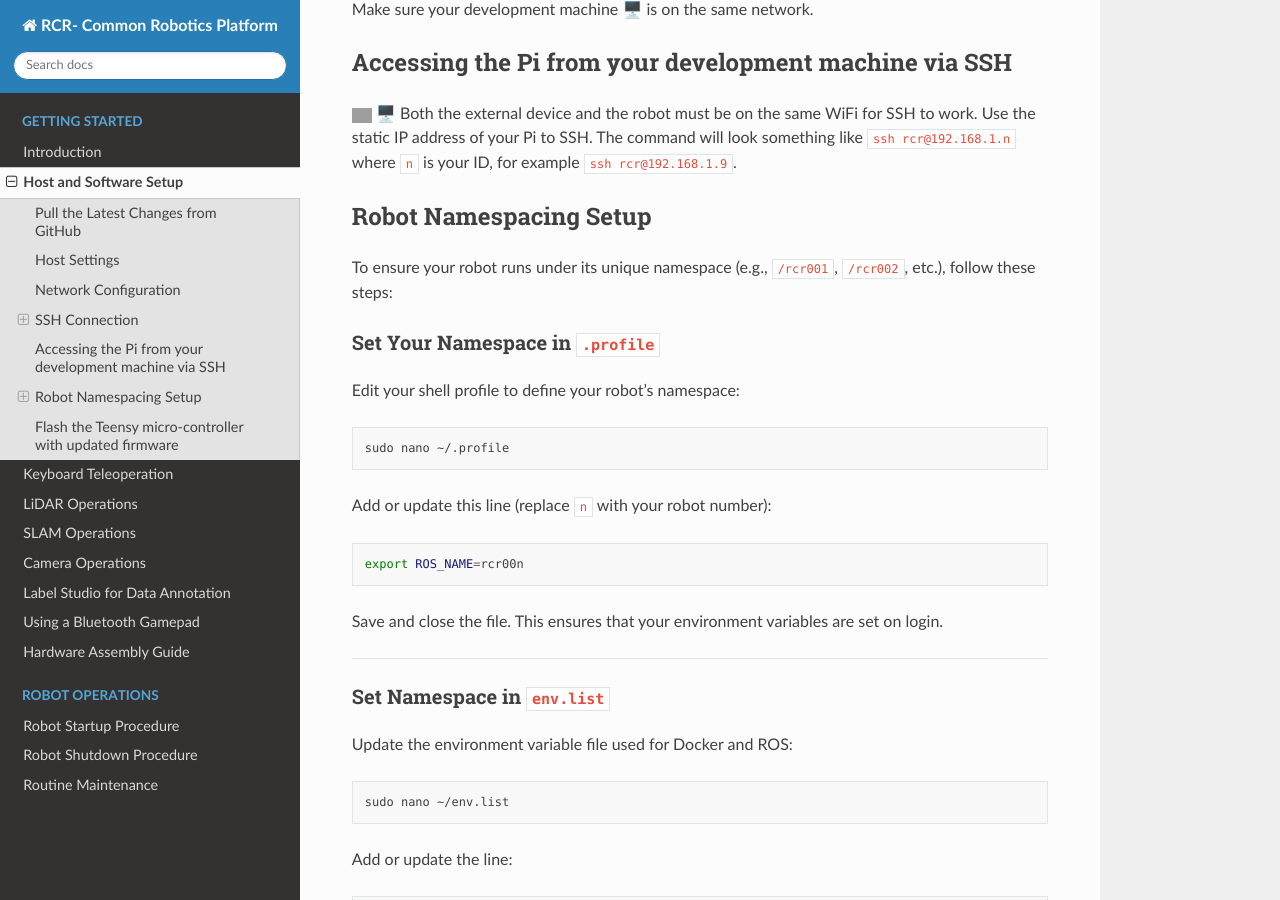
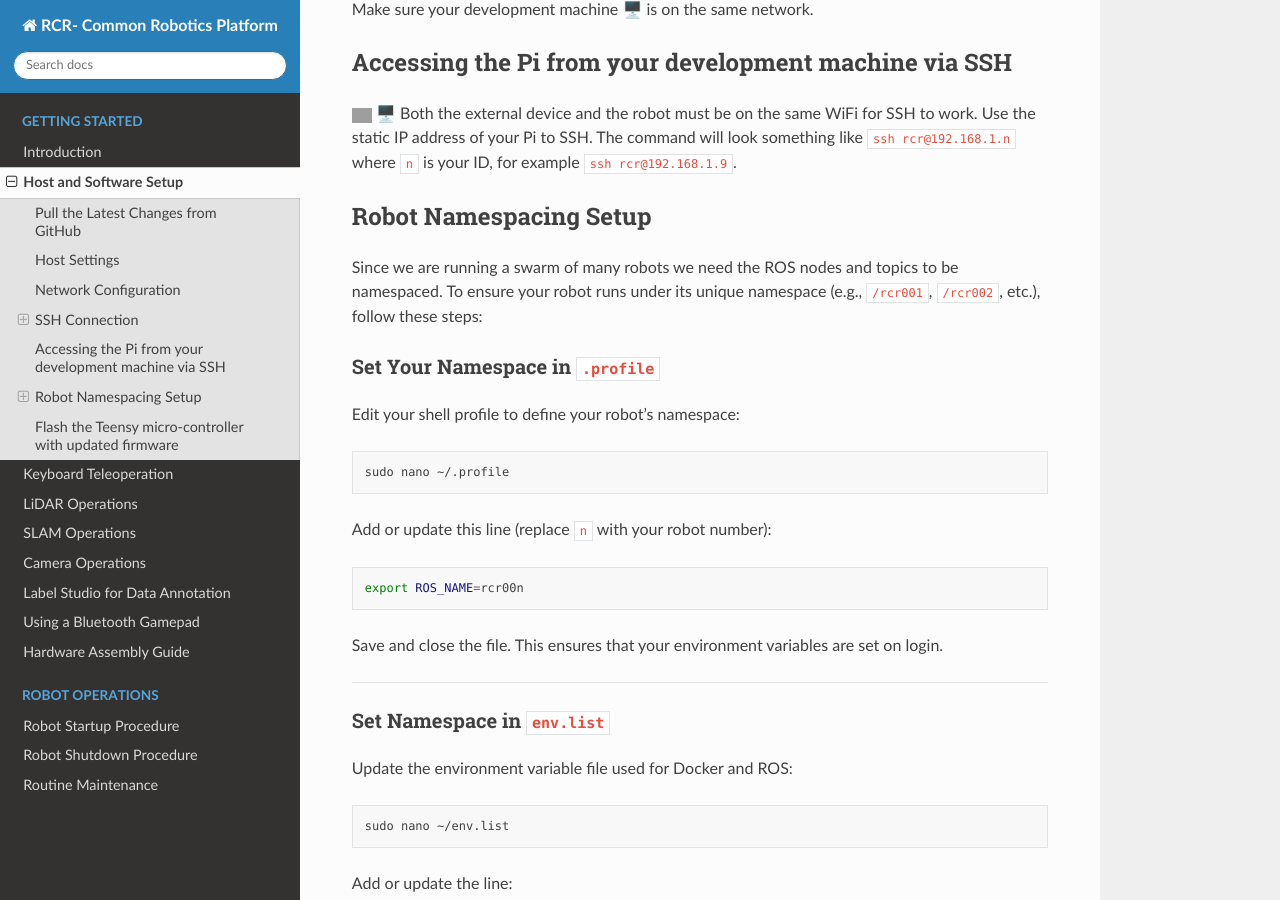
Before and after one commit to RoseCityRobotics/common_platform, a Sphinx documentation site: the page built from docs/source/setup/host_and_software.md, in a window 1280 px wide and 900 px high, scrolled down 2743 px. Built offline with Sphinx 7.4.7 and the Read the Docs theme 3.1.0, drawn with Linux system fonts in a browser that asks for light colours; pages that are not in the unit, such as notebooks, are missing from menus; grey boxes are pictures that could not be loaded.

Commit message:
namespace

```diff
--- a/docs/source/setup/host_and_software.md
+++ b/docs/source/setup/host_and_software.md
@@ -121,7 +121,7 @@ Both the external device and the robot must be on the same WiFi for SSH to work.
 
 ## Robot Namespacing Setup
 
-To ensure your robot runs under its unique namespace (e.g., `/rcr001`, `/rcr002`, etc.), follow these steps:
+Since we are running a swarm of many robots we need the ROS nodes and topics to be namespaced. To ensure your robot runs under its unique namespace (e.g., `/rcr001`, `/rcr002`, etc.), follow these steps:
 
 ### Set Your Namespace in `.profile`
 
```
